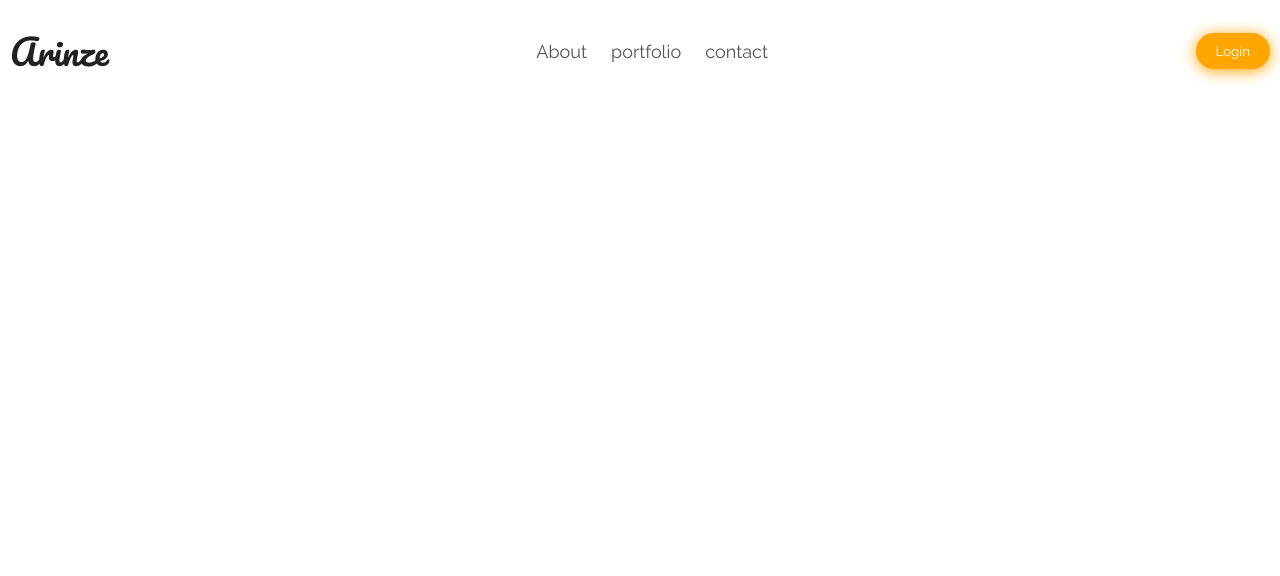
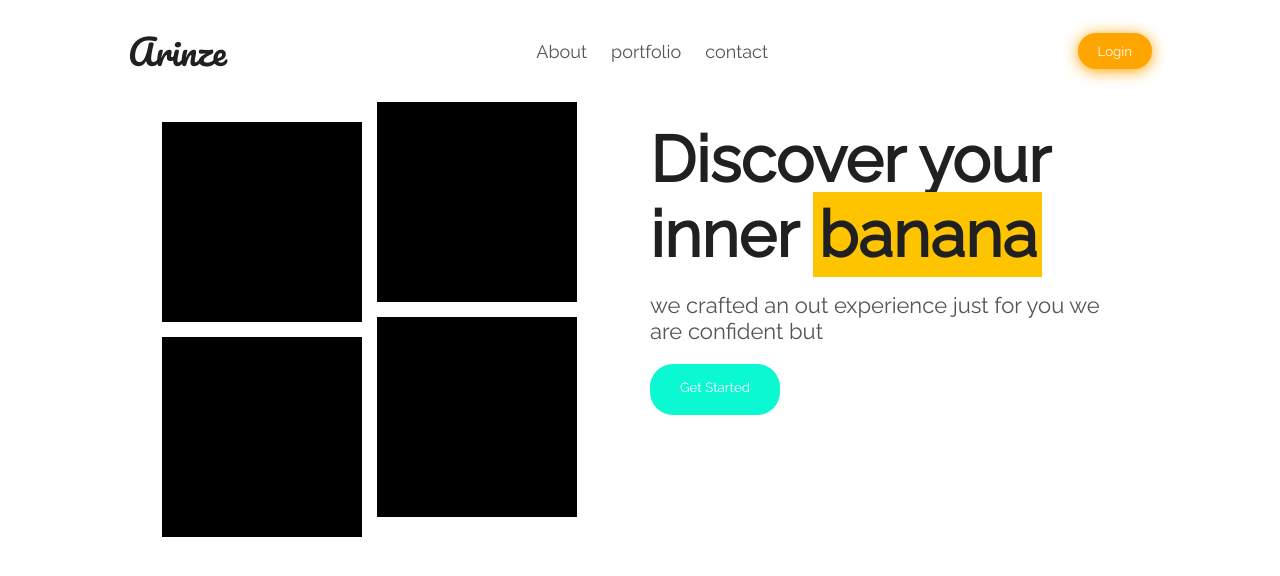
Before and after one commit to Arinzebenneth14/juststartingout, a plain HTML site: page index.html in a window 1280 px wide. Drawn offline with Linux system fonts and the light colour scheme.

Commit message:
created the hero section

```diff
--- a/index.html
+++ b/index.html
@@ -8,6 +8,8 @@
     <link rel="stylesheet" href="./style.css">
 </head>
 <body>
+    <header>
+
         <nav>
             <a href="./index.html" id="logo">Arinze</a>
 
@@ -18,5 +20,20 @@
             </div>
         <button>Login</button>
         </nav>
+        <div class="hero">
+            <figure>
+               <div class="image"></div>
+               <div class="image"></div>
+               <div class="image"></div>
+               <div class="image"></div>
+            </figure>
+            <div class="cta">
+<h1>Discover your inner <span>banana</span></h1>
+<p>
+    we crafted an out experience just for you we are confident but
+</p>
+<button>Get Started</button>
+        </div>
+    </header>
 </body>
 </html>
--- a/style.css
+++ b/style.css
@@ -10,7 +10,7 @@ nav{
 display: flex;
 justify-content: space-between;
 align-items: center;
-padding: 20px 10px;
+padding: 20px 10%;
 
 }
 #logo{
@@ -39,3 +39,73 @@ nav button:hover {
     box-shadow: 0 0 15px 10px orange;
     transform: scale (1.1);
 }
+.hero{
+    padding: 20px 10%;
+    display: flex;
+    gap: 20px;
+}
+.hero :is(figure, .cta) {
+    flex: 1;
+}
+
+.hero figure {
+    display: grid;
+    grid-template-columns: 1fr 1fr;
+    gap: 15px;
+}
+.hero figure .image {
+    background-color: black;
+    height: 200px;
+    width: 200px;
+    position: relative;
+    justify-self: end;
+
+
+}
+.hero figure .image:hover {
+    animation: pulse 3s infinite alternate ;
+}
+figure .image:nth-child(2){
+top: -20px;
+    justify-self: start;
+}
+.hero figure .image:nth-child(4){
+top: -20px;
+    justify-self: start;
+}
+.hero .cta {
+    padding: 0px 20px;
+}
+.hero .cta h1 {
+    font-size:4rem ;
+    color:#202020
+}
+
+.hero .cta h1 span {
+    background-color:#ffc400 ;
+    padding: 5px;
+}
+.hero .cta p {
+    padding: 20px 0px;
+    font-size: 22px ;
+    color: #555;
+}
+.hero .cta button {
+    padding: 15px 30px;
+    background-color: #0bf9d2;
+    box-shadow: 0 5px #0bf9d2;
+    border-radius: 50px;
+    border: none;
+    cursor: pointer;
+    color: #fff;
+}
+@keyframes pulse{
+    from{
+        transform: scale(0.9);
+        capacity: 0.7;
+    }
+    to {
+        transform: scale (1.1);
+        capacity:1;
+    }
+}
```
Lines whose indentation alone changed are shown as unchanged.
